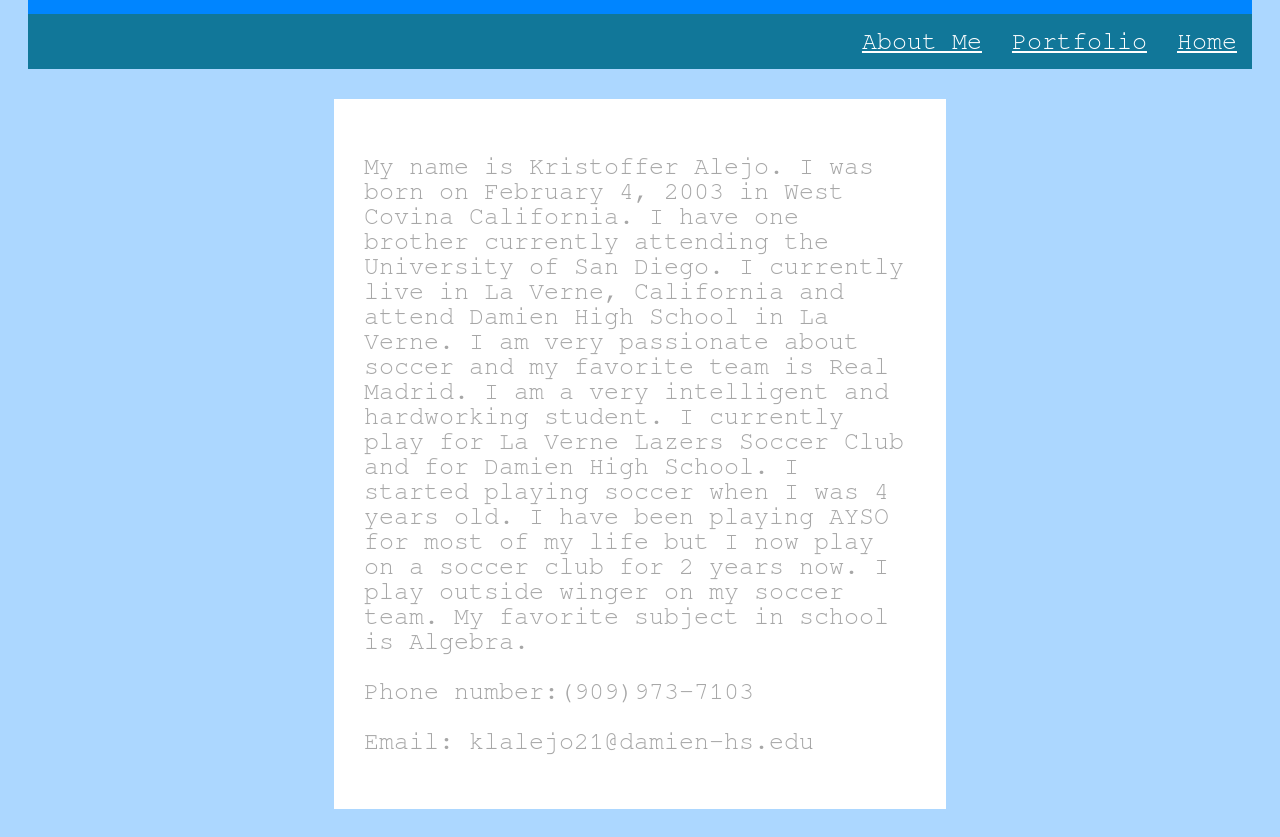
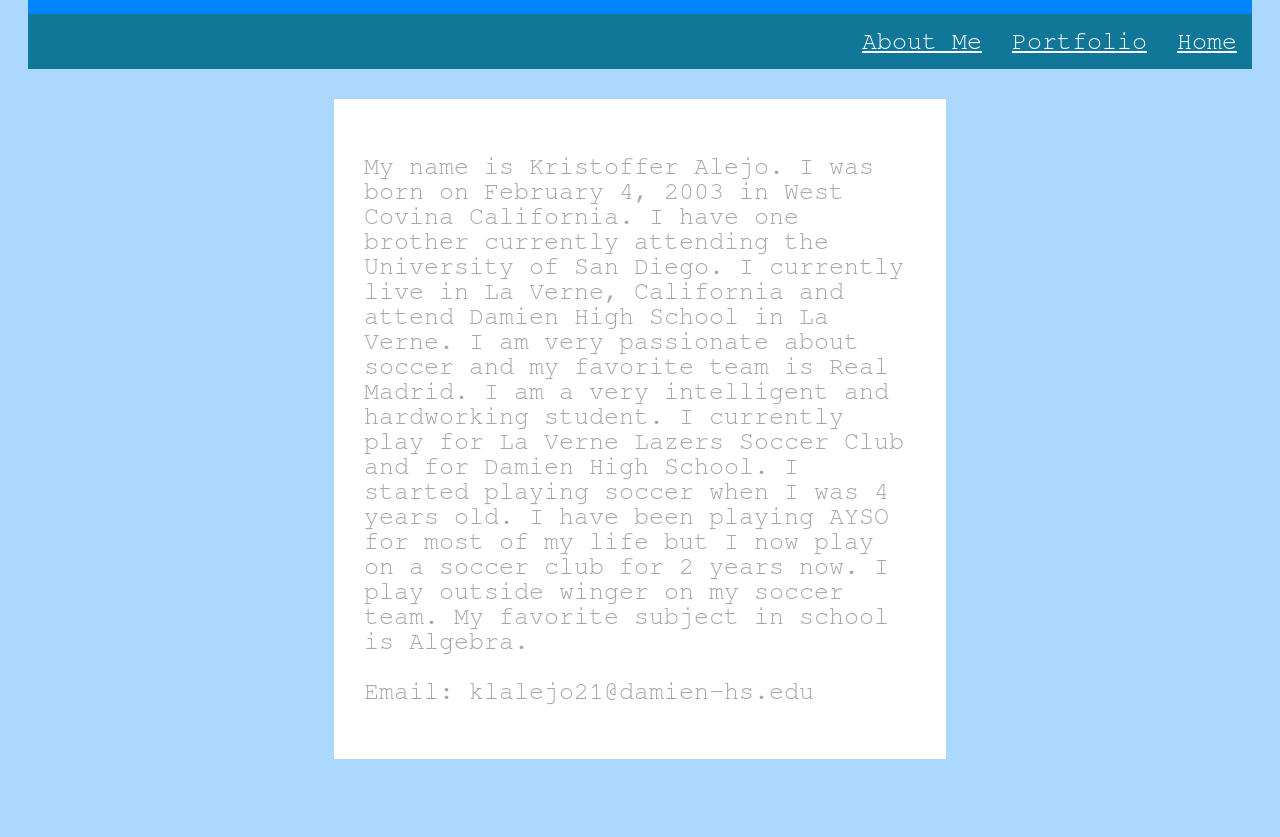
Before and after one commit to kristofferalejo/mypersonalwebpage, a plain HTML site: page aboutme.html in a window 1280 px wide. Shown: the part 230-1067 px from the top of the page. After the commit the page ends 1017 px from the top, so only its background shows below. Drawn offline with Linux system fonts and the light colour scheme.

Commit message:
Add files via upload

```diff
--- a/aboutme.html
+++ b/aboutme.html
@@ -29,7 +29,6 @@
 
 
 
-				<p>Phone number:(909)973-7103</p>
 				<p>Email: klalejo21@damien-hs.edu</p>
 			</div>
 		</div>
```
